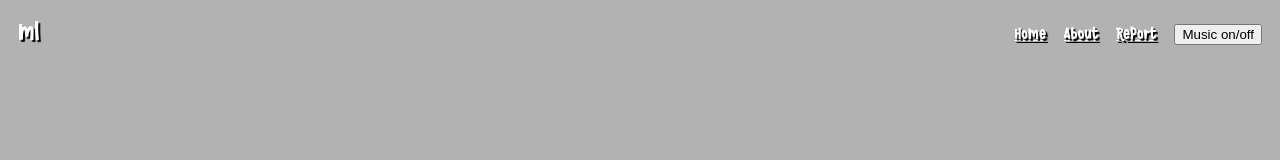
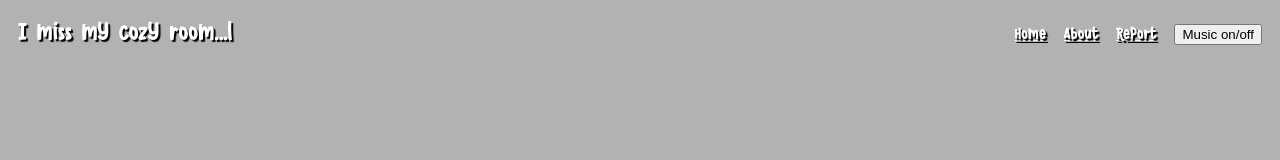
Before and after one commit to miketropi/imissmycozyroom, a React (Create React App) app: page / in a window 1280 px wide. Shown: the top 160 px of the page. Built offline with nearby package versions, Linux system fonts and the light colour scheme.

Commit message:
Update brand message

```diff
--- a/src/App.js
+++ b/src/App.js
@@ -12,8 +12,6 @@ function App() {
     <MusicCozyTemp>
       {/* I miss my cozy room... <button onClick={ e => setSoundBgEnable(!soundBgEnable) }>Music on/off</button> */}
       <div>
-
-
         <h2 className="ss-heading">Viewer messages</h2>
         <ViewerMessage />
 
--- a/src/components/Header.jsx
+++ b/src/components/Header.jsx
@@ -12,7 +12,7 @@ export default function Header() {
             // Same substring at the start will only be typed out once, initially
             'I miss my cozy room...',
             1000,
-            'my cozy space.',
+            'I miss you.',
             1000,
           ]}
           wrapper="span"
```
